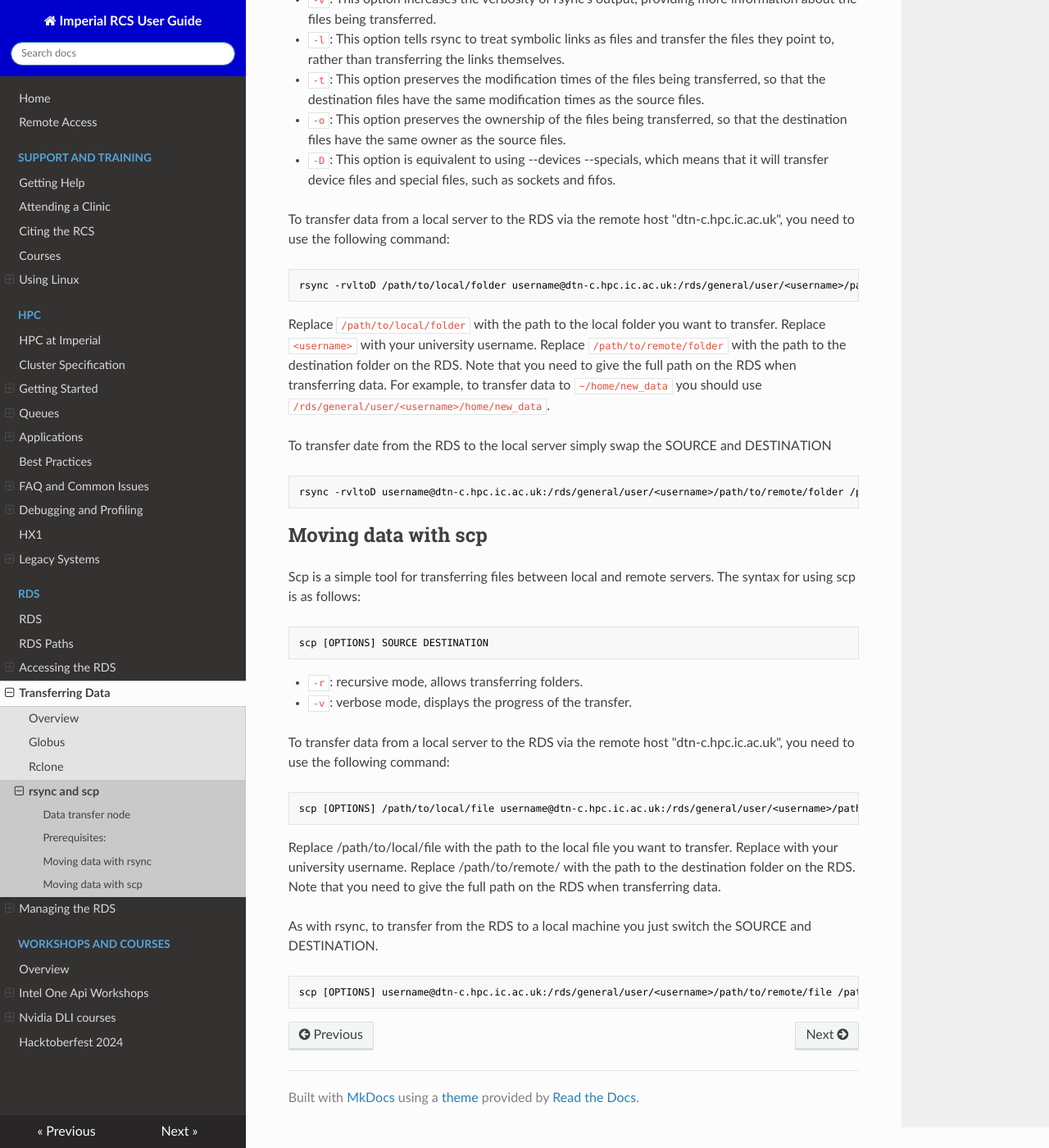
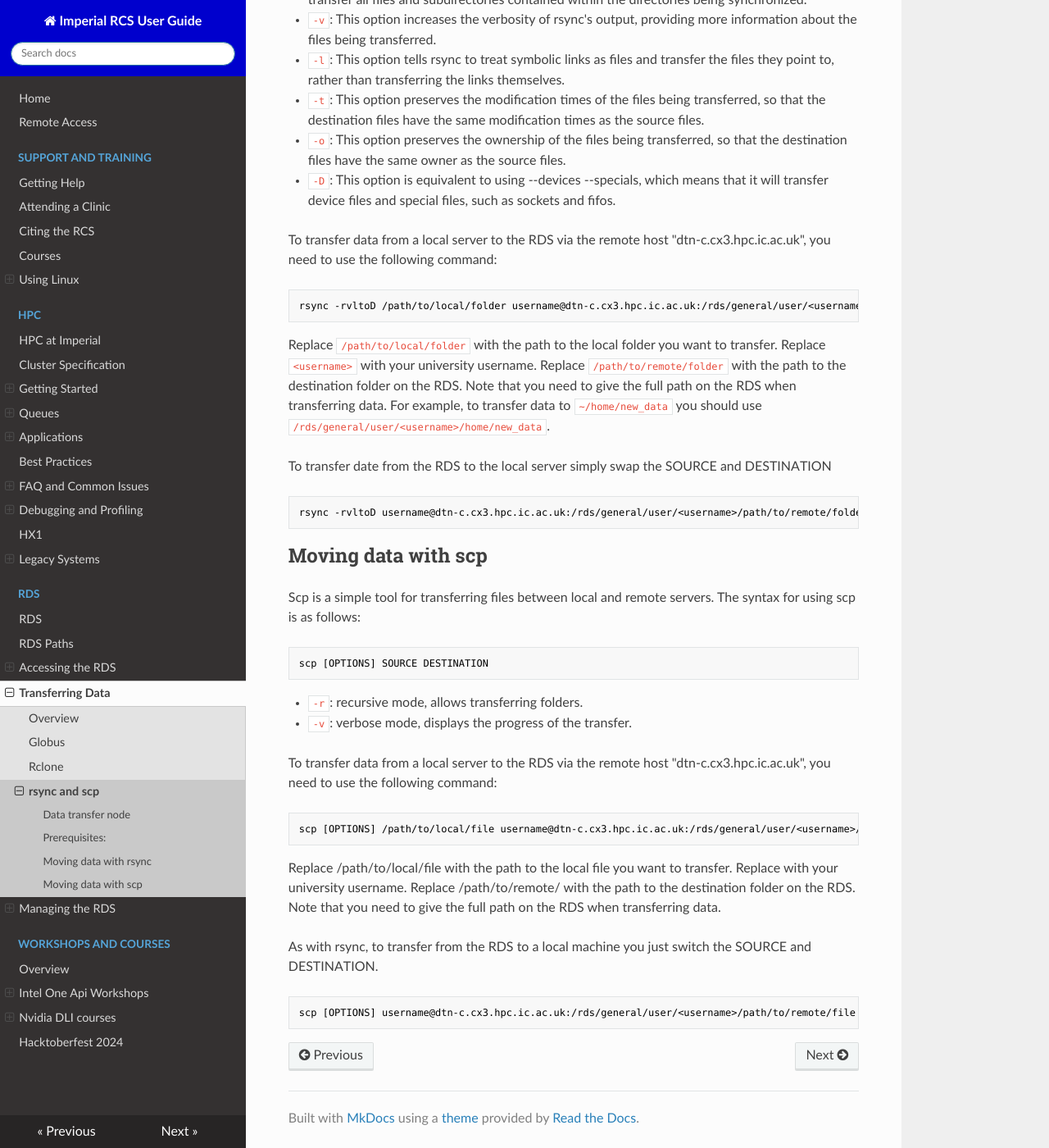
Before and after one commit to ImperialCollegeLondon/icl-rcs-user-guide, an MkDocs documentation site: the page built from docs/rds/transferringdata/rsync-and-scp.md, in a window 1280 px wide and 1400 px high, scrolled down 1908 px. Shown: the whole window at 82% size. Built offline with MkDocs 1.6.1, drawn with Linux system fonts in a browser that asks for light colours; nearby versions of some CDN libraries; some of the changed text lies outside the part shown.

Commit message:
Corrected the subdomain of the dtn-c node from hpc.ic.ac.uk to cx3.hpc.ic.ac.uk

````diff
--- a/docs/rds/transferringdata/rsync-and-scp.md
+++ b/docs/rds/transferringdata/rsync-and-scp.md
@@ -6,16 +6,16 @@ While the login nodes and interactive services can be used to transfer smaller f
 
 It is preferable to use a Data Transfer Node (dtn) when uploading/downloading larger volumes of data to/from the RDS as it keep the associated load off of the loading nodes. The dtn nodes themselves have a very limited OS and users will only have access to data transfer programs like rsync and scp. Users should NOT use a dtn node for general use.
 
-Rsync and scp are two commonly used tools for moving data securely between local and remote servers. In this technical documentation, we will explain how to use rsync and scp to move data from a local server to the RDS (Research Data Storage) via the remote host `dtn-c.hpc.ic.ac.uk`. We will also explain how to connect to the remote host using university username and password and provide examples for transferring data.
+Rsync and scp are two commonly used tools for moving data securely between local and remote servers. In this technical documentation, we will explain how to use rsync and scp to move data from a local server to the RDS (Research Data Storage) via the remote host `dtn-c.cx3.hpc.ic.ac.uk`. We will also explain how to connect to the remote host using university username and password and provide examples for transferring data.
 
 ## Prerequisites:
-Before using rsync and scp, you need to have access to the remote host `dtn-c.hpc.ic.ac.uk` and the RDS.
+Before using rsync and scp, you need to have access to the remote host `dtn-c.cx3.hpc.ic.ac.uk` and the RDS.
 
-To test if you can connect to the remote host `dtn-c.hpc.ic.ac.uk`, the use the following command:
+To test if you can connect to the remote host `dtn-c.cx3.hpc.ic.ac.uk`, the use the following command:
 
 
 ```console
-ssh username@dtn-c.hpc.ic.ac.uk
+ssh username@dtn-c.cx3.hpc.ic.ac.uk
 ```
 
 Replace username with your university username. When prompted, enter your university password.
@@ -47,10 +47,10 @@ When transferring data into an RDS project it is recommend to use the options `-
 * `-o`: This option preserves the ownership of the files being transferred, so that the destination files have the same owner as the source files.
 * `-D`: This option is equivalent to using --devices --specials, which means that it will transfer device files and special files, such as sockets and fifos.
 
-To transfer data from a local server to the RDS via the remote host "dtn-c.hpc.ic.ac.uk", you need to use the following command:
+To transfer data from a local server to the RDS via the remote host "dtn-c.cx3.hpc.ic.ac.uk", you need to use the following command:
 
 ```console
-rsync -rvltoD /path/to/local/folder username@dtn-c.hpc.ic.ac.uk:/rds/general/user/<username>/path/to/remote/folder
+rsync -rvltoD /path/to/local/folder username@dtn-c.cx3.hpc.ic.ac.uk:/rds/general/user/<username>/path/to/remote/folder
 ```
 
 Replace `/path/to/local/folder` with the path to the local folder you want to transfer. Replace `<username>` with your university username. Replace `/path/to/remote/folder` with the path to the destination folder on the RDS. Note that you need to give the full path on the RDS when transferring data. For example, to transfer data to `~/home/new_data` you should use `/rds/general/user/<username>/home/new_data`.
@@ -58,7 +58,7 @@ Replace `/path/to/local/folder` with the path to the local folder you want to tr
 To transfer date from the RDS to the local server simply swap the SOURCE and DESTINATION
 
 ```console
-rsync -rvltoD username@dtn-c.hpc.ic.ac.uk:/rds/general/user/<username>/path/to/remote/folder /path/to/local/folder
+rsync -rvltoD username@dtn-c.cx3.hpc.ic.ac.uk:/rds/general/user/<username>/path/to/remote/folder /path/to/local/folder
 ```
 
 ## Moving data with scp
@@ -72,10 +72,10 @@ scp [OPTIONS] SOURCE DESTINATION
 * `-v`: verbose mode, displays the progress of the transfer.
 
 
-To transfer data from a local server to the RDS via the remote host "dtn-c.hpc.ic.ac.uk", you need to use the following command:
+To transfer data from a local server to the RDS via the remote host "dtn-c.cx3.hpc.ic.ac.uk", you need to use the following command:
 
 ```console
-scp [OPTIONS] /path/to/local/file username@dtn-c.hpc.ic.ac.uk:/rds/general/user/<username>/path/to/remote/file
+scp [OPTIONS] /path/to/local/file username@dtn-c.cx3.hpc.ic.ac.uk:/rds/general/user/<username>/path/to/remote/file
 ```
 
 Replace /path/to/local/file with the path to the local file you want to transfer. Replace <username> with your university username. Replace /path/to/remote/ with the path to the destination folder on the RDS. Note that you need to give the full path on the RDS when transferring data.
@@ -83,5 +83,5 @@ Replace /path/to/local/file with the path to the local file you want to transfer
 As with rsync, to transfer from the RDS to a local machine you just switch the SOURCE and DESTINATION.
 
 ```console
-scp [OPTIONS] username@dtn-c.hpc.ic.ac.uk:/rds/general/user/<username>/path/to/remote/file /path/to/local/file
+scp [OPTIONS] username@dtn-c.cx3.hpc.ic.ac.uk:/rds/general/user/<username>/path/to/remote/file /path/to/local/file
 ```
````
